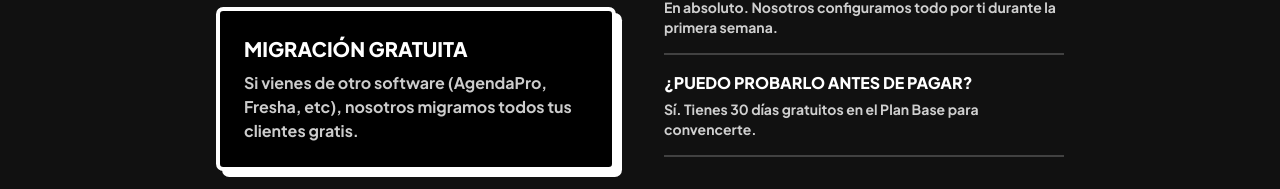
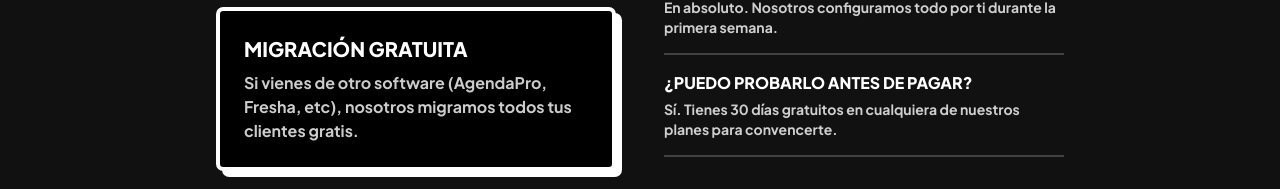
Before and after one commit to DiegoSalsa/Puragenda, a Next.js app: page /contacto in a window 1280 px wide. Shown: the part 1303-1492 px from the top of the page. Built offline with nearby package versions, Linux system fonts and the light colour scheme; no server answers.

Commit message:
Update contact page text from Plan Base to cualquiera de nuestros planes

```diff
--- a/src/app/contacto/page.tsx
+++ b/src/app/contacto/page.tsx
@@ -75,7 +75,7 @@ export default async function ContactoPage() {
                 </div>
                 <div className="border-b-2 border-black dark:border-white/20 pb-4">
                   <h4 className="font-black uppercase mb-1">¿Puedo probarlo antes de pagar?</h4>
-                  <p className="text-sm font-bold opacity-80">Sí. Tienes 30 días gratuitos en el Plan Base para convencerte.</p>
+                  <p className="text-sm font-bold opacity-80">Sí. Tienes 30 días gratuitos en cualquiera de nuestros planes para convencerte.</p>
                 </div>
               </div>
             </div>
```
